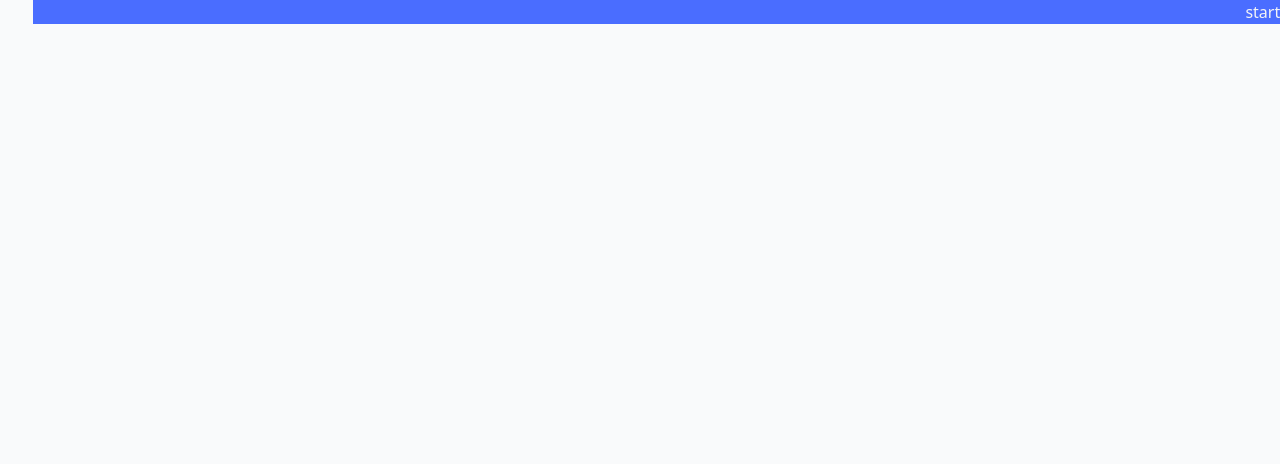
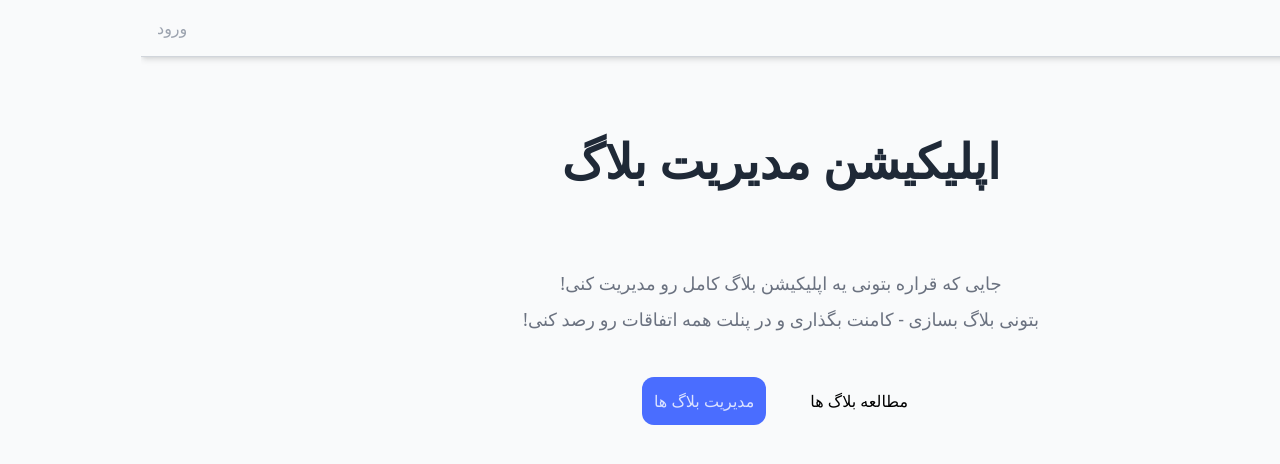
Before and after one commit to salarGholami/blog-app, a Next.js app: page / in a window 1280 px wide. Shown: the top 464 px of the page. Built offline with nearby package versions, Linux system fonts and the light colour scheme.

Commit message:
Blog App - Home Page

```diff
--- a/src/app/layout.jsx
+++ b/src/app/layout.jsx
@@ -1,3 +1,4 @@
+import Header from "@/components/Header";
 import vazirFont from "@/constants/localFont";
 import "@/styles/globals.css";
 
@@ -9,7 +10,12 @@ export const metadata = {
 export default function RootLayout({ children }) {
   return (
     <html lang="fa" dir="rtl">
-      <body className={`${vazirFont.variable} font-sans`}>{children}</body>
+      <body className={`${vazirFont.variable} font-sans min-h-screen`}>
+        <div>
+          <Header />
+        </div>
+        <div className="container xl:max-w-screen-xl">{children}</div>
+      </body>
     </html>
   );
 }
--- a/src/app/page.jsx
+++ b/src/app/page.jsx
@@ -1,3 +1,28 @@
+import Button from "@/ui/Button";
+import Link from "next/link";
+
 export default function Home() {
-  return <h1 className="bg-primary-900 text-secondary-100">start app</h1>;
+
+  return (
+    <div>
+      <h1 className="font-bold text-center text-2xl md:text-5xl text-secondary-800 my-20">
+        اپلیکیشن مدیریت بلاگ
+      </h1>
+      <div>
+        <p className="text-center text-secondary-500 text-lg leading-loose">
+          جایی که قراره بتونی یه اپلیکیشن بلاگ کامل رو مدیریت کنی!
+          <br /> بتونی بلاگ بسازی - کامنت بگذاری و در پنلت همه اتفاقات رو رصد
+          کنی!
+        </p>
+        <div className="flex justify-center gap-x-8 w-full mt-10">
+          <Button variant="outline">
+            <Link href="/blogs">مطالعه بلاگ ها</Link>
+          </Button>
+          <Button variant="primary">
+            <Link href="/profile">مدیریت بلاگ ها</Link>
+          </Button>
+        </div>
+      </div>
+    </div>
+  );
 }
--- /dev/null
+++ b/src/components/Header.jsx
@@ -0,0 +1,49 @@
+"use client";
+
+import NavLink from "./NavLink";
+// import { useAuth } from "@/context/AuthContext";
+
+const navLinks = [
+  {
+    id: 1,
+    children: "خانه",
+    path: "/",
+  },
+  {
+    id: 2,
+    children: "بلاگ ها",
+    path: "/blogs",
+  },
+];
+
+function Header() {
+  // const { user, isLoading } = useAuth();
+  const user = false;
+  return (
+    <header
+      className={`z-10 shadow-md bg-inherit mb-10 sticky top-0 transition-all duration-200 border-b border-b-secondary-300 }`}
+    >
+      <nav className="container xl:max-w-screen-xl">
+        <ul className="flex items-center text-secondary-400 justify-between py-2">
+          <div className="flex items-center gap-x-10">
+            {navLinks.map((navLink) => {
+              return (
+                <li key={navLink.id}>
+                  <NavLink path={navLink.path}>{navLink.children}</NavLink>
+                </li>
+              );
+            })}
+          </div>
+          <li>
+            {user ? (
+              <NavLink path="/profile">پروفایل</NavLink>
+            ) : (
+              <NavLink path="/signin">ورود</NavLink>
+            )}
+          </li>
+        </ul>
+      </nav>
+    </header>
+  );
+}
+export default Header;
--- /dev/null
+++ b/src/components/NavLink.jsx
@@ -0,0 +1,21 @@
+"use client";
+
+import Link from "next/link";
+import { usePathname } from "next/navigation";
+
+function NavLink({ path, children }) {
+  const pathname = usePathname();
+
+  return (
+    <Link
+      className={`block py-2 hover:text-secondary-900 transition-all ease-out
+        ${pathname === path ? "text-primary-900" : ""}
+      `}
+      href={path}
+    >
+      {children}
+    </Link>
+  );
+}
+
+export default NavLink;
--- /dev/null
+++ b/src/ui/Button.jsx
@@ -0,0 +1,26 @@
+const btnType = {
+  primary: "btn--primary",
+  secondary: "btn--secondary",
+  ouline: "btn--ouline",
+  danger: "btn--danger",
+};
+
+function Button({
+  children,
+  onClick,
+  variant = "primary",
+  className,
+  ...rest
+}) {
+  return (
+    <button
+      onClick={onClick}
+      className={`btn ${btnType[variant]} ${className}`}
+      {...rest}
+    >
+      {children}
+    </button>
+  );
+}
+
+export default Button;
--- a/tailwind.config.js
+++ b/tailwind.config.js
@@ -46,6 +46,10 @@ module.exports = {
       fotFamily: {
         sans: ["var(--font-vazir)", ...fontFamily.sans],
       },
+      container: {
+        center: true,
+        padding: "1rem",
+      },
     },
   },
   plugins: [],
```
